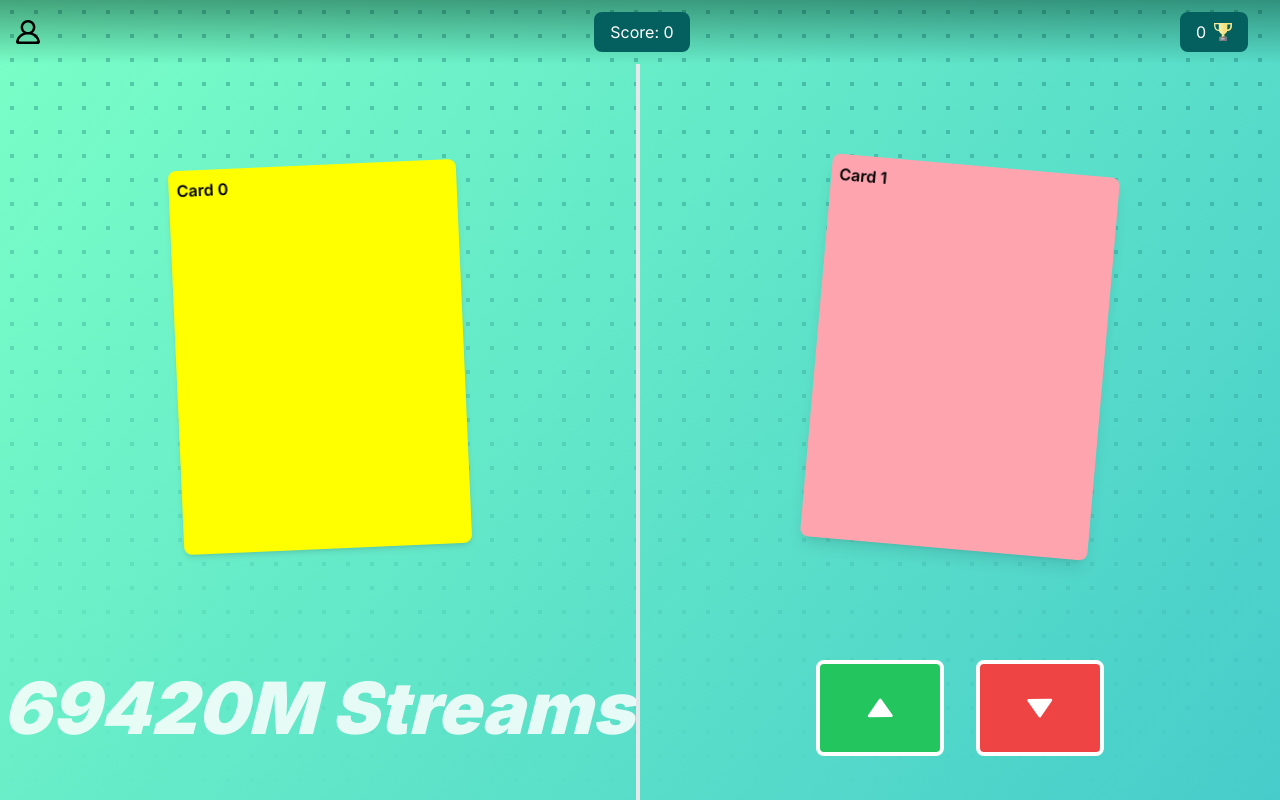
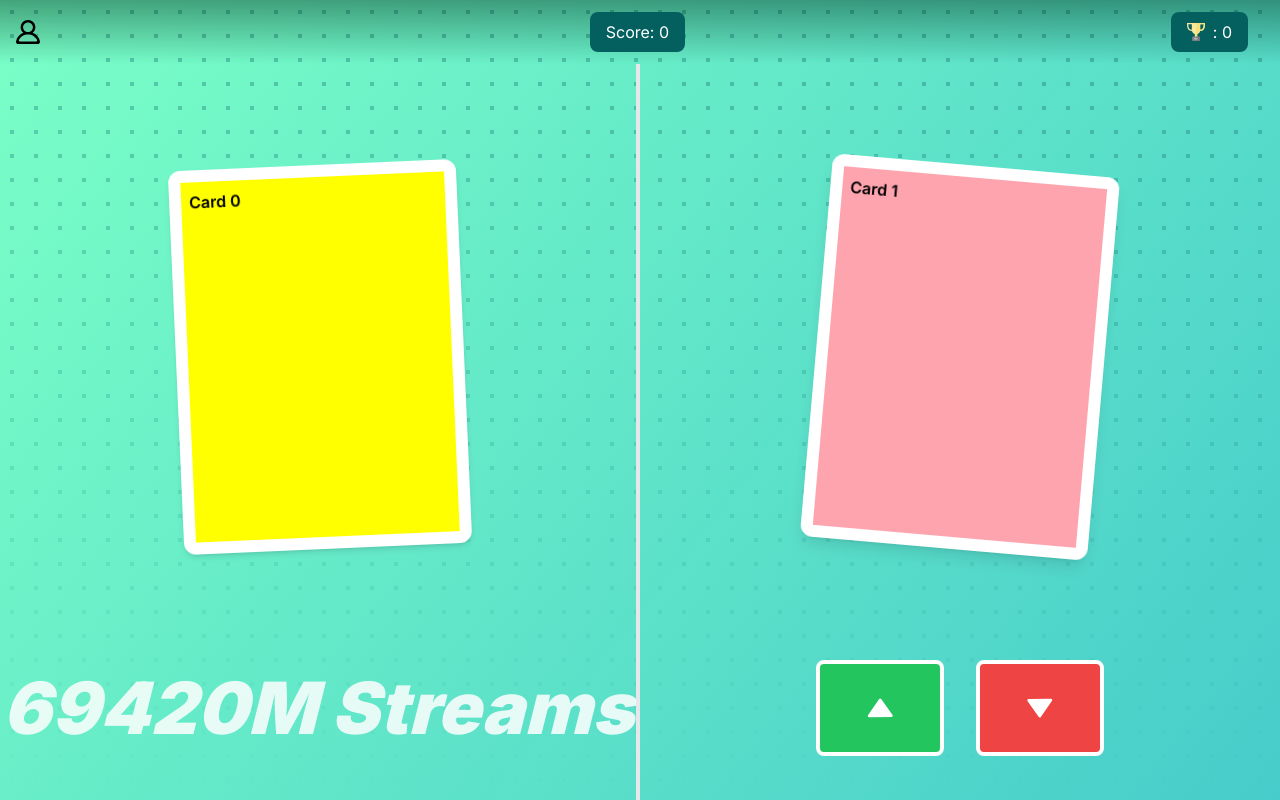
Before and after one commit to TejasBhovad/guesstimate, a Next.js app: page / in a window 1280 px wide. Built offline with nearby package versions, Linux system fonts and the light colour scheme.

Commit message:
Modified Cards and Navbar

```diff
--- a/app/components/Card.jsx
+++ b/app/components/Card.jsx
@@ -7,7 +7,7 @@ const Card = ({ position, selected, number }) => {
     <div className="flex flex-col absolute">
       <motion.div
         // set shadow-lg to card when selected and shadow-md when not selected
-        className={`w-72 h-96 bg-white rounded-lg p-2 card ${
+        className={`w-72 h-96 bg-white rounded-xl p-2 card border-[12px] border-white ${
           selected ? "shadow-lg" : "shadow-md"
         }`}
         initial={{ opacity: 0, x: 200, y: -50, rotate: 30 }}
--- a/app/components/Navbar.jsx
+++ b/app/components/Navbar.jsx
@@ -30,7 +30,7 @@ const Navbar = () => {
           highscoreUpdated ? "pulse" : ""
         }`}
       >
-        <p className="text-white">{highscore}</p> <Trophy />
+        <Trophy /> <p className="text-white">: {highscore}</p>
       </div>
     </div>
   );
```
